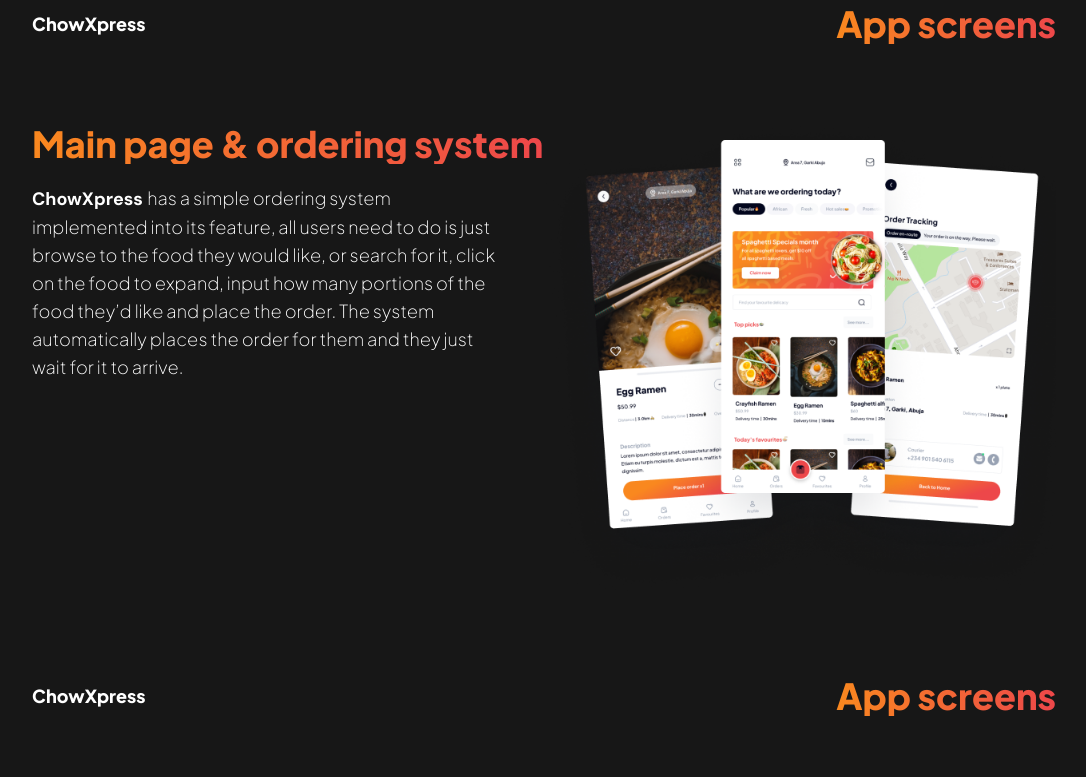
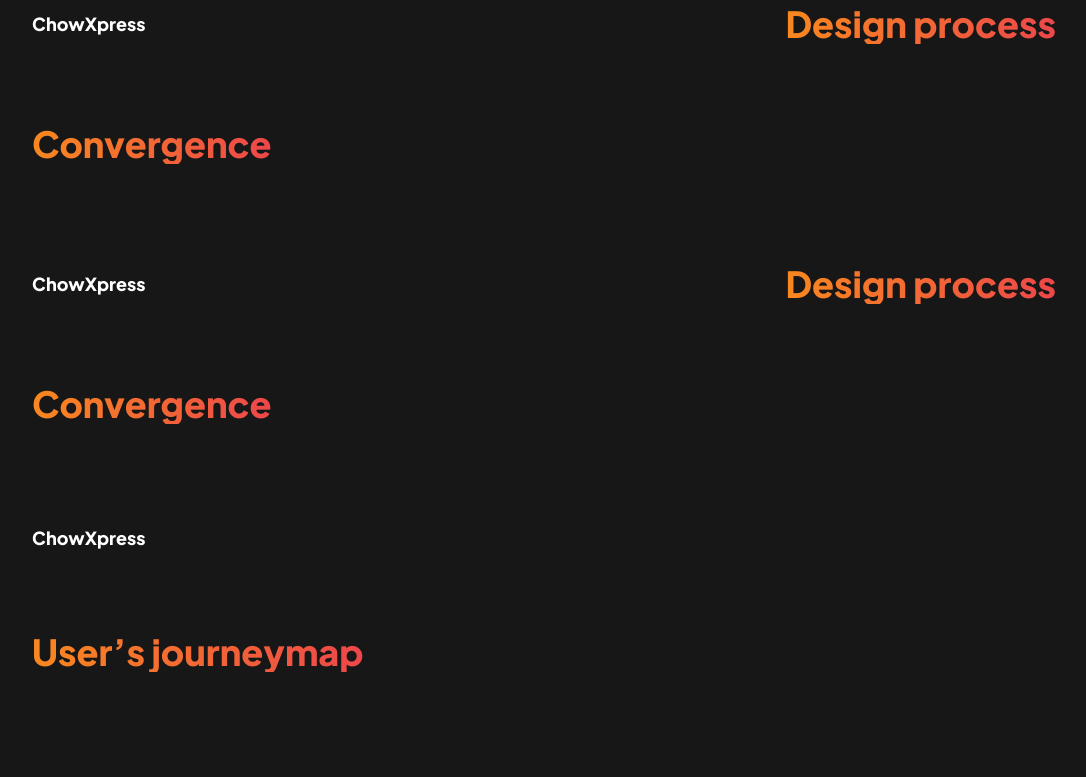
Before and after one commit to VirtuousTechies/musa-daniel, a React (Vite) app in the folder musa-daniel/: page /works/foodApp in a window 1280 px wide. Shown: the part 4160-4937 px from the top of the page, without its empty margins (96-1182 px from the left). Built offline with nearby package versions, Linux system fonts and the light colour scheme.

Commit message:
Added the first part of the convergence and journey map sections of the food app body component

```diff
--- a/musa-daniel/src/Components/Convergence.jsx
+++ b/musa-daniel/src/Components/Convergence.jsx
@@ -1,7 +1,18 @@
 import React from 'react'
+import FoodHeader from './FoodHeader'
 
 export default function Convergence() {
   return (
-    <div>Convergence</div>
+    <section className='flex flex-col space-y-20 md:items-start w-[90%] mx-5 md:mx-0
+    md:w-[80%] bg-[#17171717]'>
+        <FoodHeader end={'Design process'} />
+        <div className='flex flex-col-reverse space-y-reverse space-y-5 md:space-y-0 md:flex-row
+        md:justify-between w-full'>
+            <div className='flex flex-col self-start'>
+                <h2 className='bg-gradient-to-l font-four text-3xl md:text-4xl font-extrabold
+                text-transparent bg-clip-text to-[#F9881F] from-[#ED474A] mb-5'>Convergence</h2>
+            </div>
+        </div>
+    </section>
   )
 }
--- a/musa-daniel/src/Components/FoodAppBody.jsx
+++ b/musa-daniel/src/Components/FoodAppBody.jsx
@@ -1,6 +1,6 @@
 import React from 'react'
 import { chat, componentOne, componentThree, componentTwo, favourite, figma, flag, foodAbout, foodMainFive, foodMainFour, foodMainOne, foodMainThree, foodMainTwo, foodProblem, ordering, screenFive, screenFour, screenOne, screenSix, screenThree, screenTwo, special, summary, tracking, vendor,} from '../Data'
-import { FoodHeader } from '.'
+import { Convergence, FoodHeader, JourneyMap } from '.'
 import { foodAppData } from '../Data/demo'
 
 export default function FoodAppBody() {
@@ -166,6 +166,14 @@
                 </div>
             </div>
         </section>
+
+        <Convergence />
+
+        <Convergence />
+
+        <JourneyMap />
+
+        <JourneyMap />
 
         <section className='flex flex-col space-y-20 md:items-start w-[90%] mx-5 md:mx-0
         md:w-[80%] bg-[#17171717]'>
--- a/musa-daniel/src/Components/JourneyMap.jsx
+++ b/musa-daniel/src/Components/JourneyMap.jsx
@@ -1,7 +1,18 @@
 import React from 'react'
+import FoodHeader from './FoodHeader'
 
 export default function JourneyMap() {
   return (
-    <div>JourneyMap</div>
+    <section className='flex flex-col space-y-20 md:items-start w-[90%] mx-5 md:mx-0
+    md:w-[80%] bg-[rgba(23,23,23,0.09)]'>
+        <FoodHeader  />
+        <div className='flex flex-col-reverse space-y-reverse space-y-5 md:space-y-0 md:flex-row
+        md:justify-between w-full'>
+            <div className='flex flex-col self-start'>
+                <h2 className='bg-gradient-to-l font-four text-3xl md:text-4xl font-extrabold
+                text-transparent bg-clip-text to-[#F9881F] from-[#ED474A] mb-5'>User’s journeymap</h2>
+            </div>
+        </div>
+    </section>
   )
 }
```
